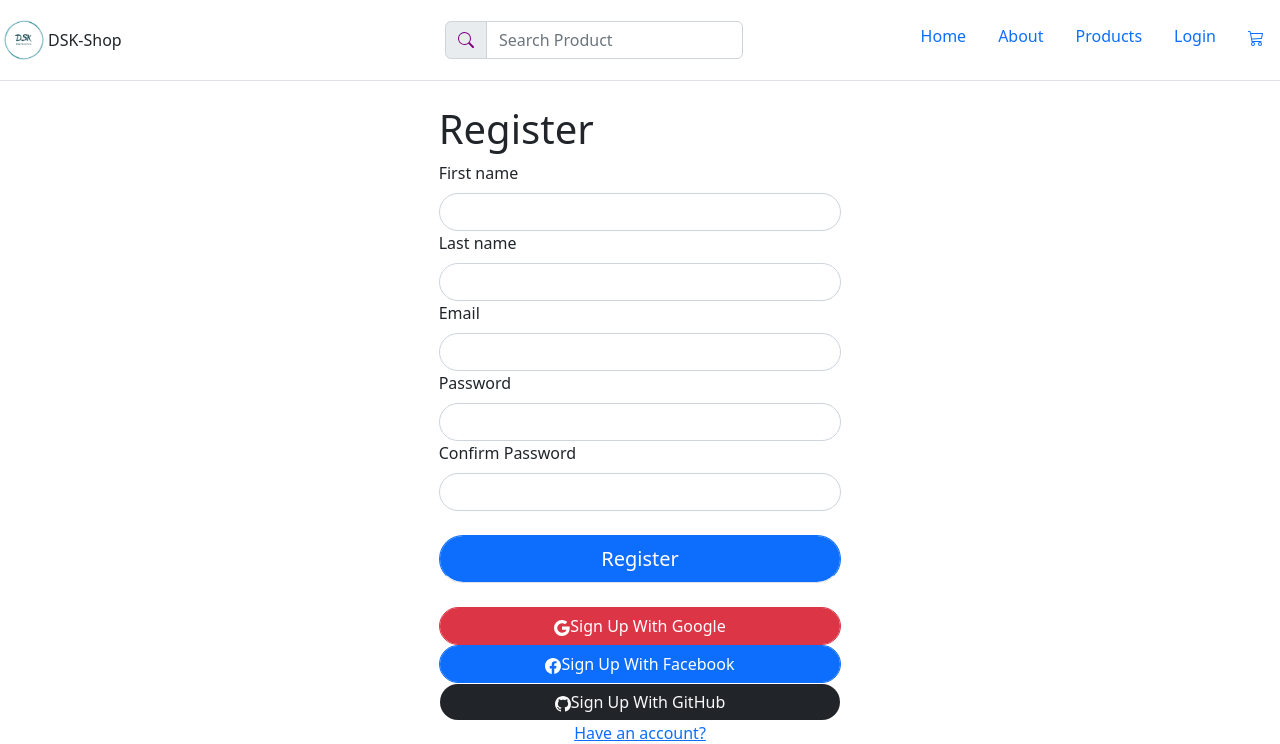
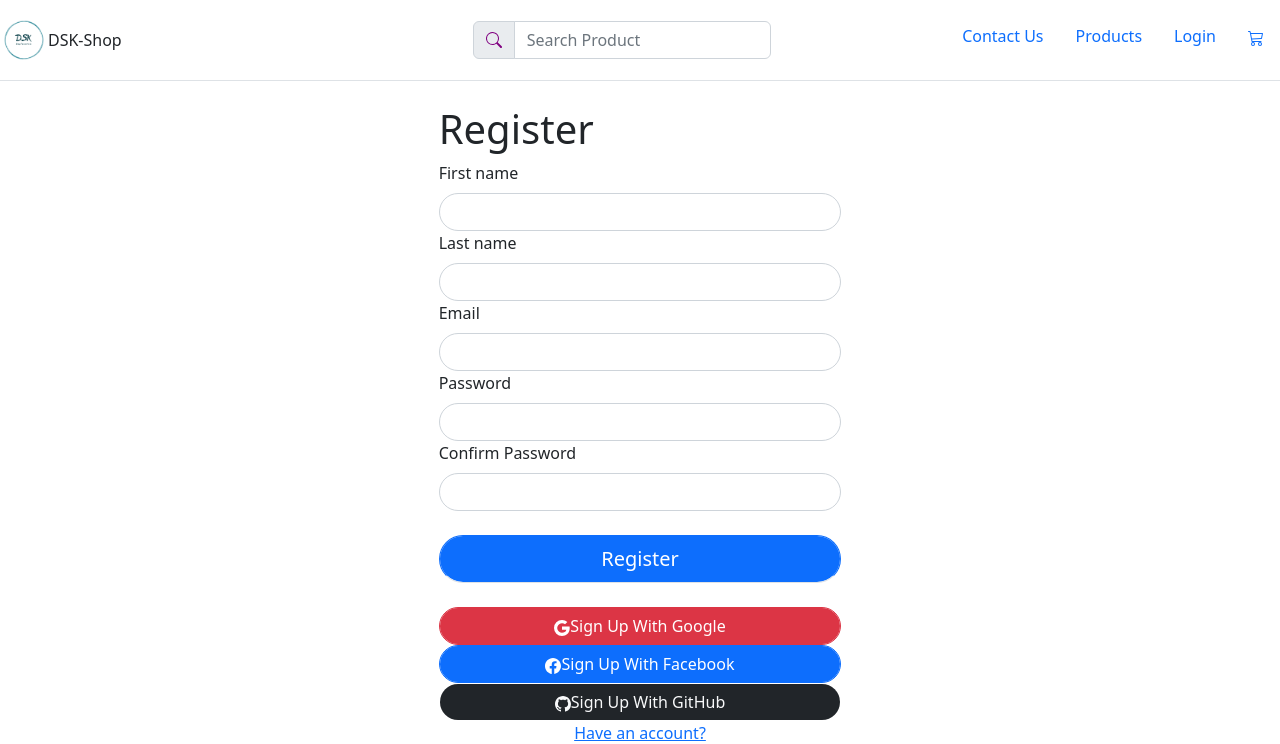
Before and after one commit to phannhatkhoa/Project, a Symfony app: template templates/registration/register.html.twig in a window 1280 px wide. Shown: the top 744 px of the page. Run offline with Twig, Linux system fonts and the light colour scheme; the template is opened without the code that fills it, so the values that code supplies are empty; form fields are guessed from the names that the template uses; some libraries are stand-ins or nearby versions.

Commit message:
Update contact us

```diff
--- a/templates/_nav.html.twig
+++ b/templates/_nav.html.twig
@@ -19,9 +19,7 @@
             </div>
         </form>
         <ul class="nav nav-pills">
-            <li class="nav-item"><a href="{{ path('app_product_index') }}" class="nav-link" aria-current="page">Home</a>
-            </li>
-            <li class="nav-item"><a href="mailto:duyle392002@gmail.com" class="nav-link">About</a></li>
+            <li class="nav-item"><a href="mailto:duyle392002@gmail.com" class="nav-link">Contact Us</a></li>
             <li class="nav-item"><a href="{{ path('app_product_index') }}" class="nav-link">Products</a></li>
             {% if app.user %}
                 <li class="nav-item"><a class="nav-link" href="{{ path('app_user_show', {'id': app.user.id}) }}">Hello {{ app.user.email }}</a></li>
```
